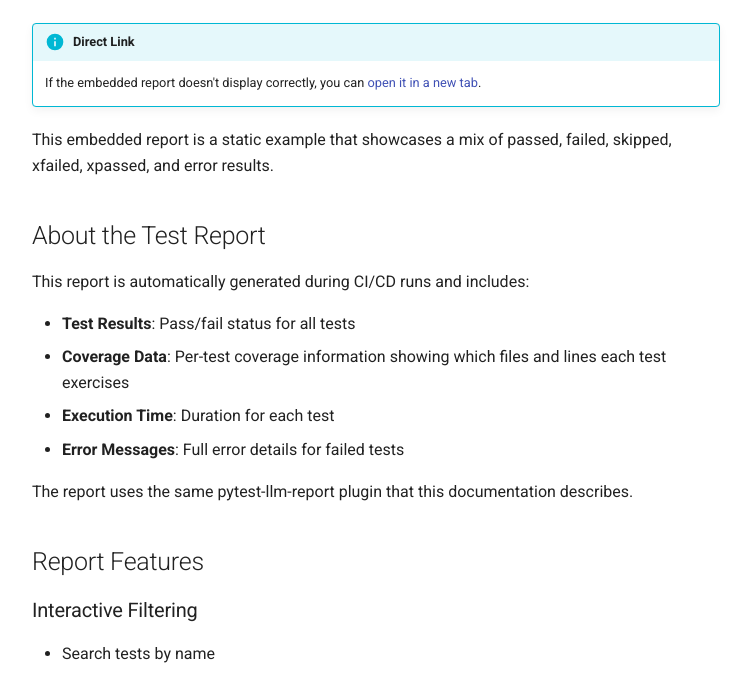
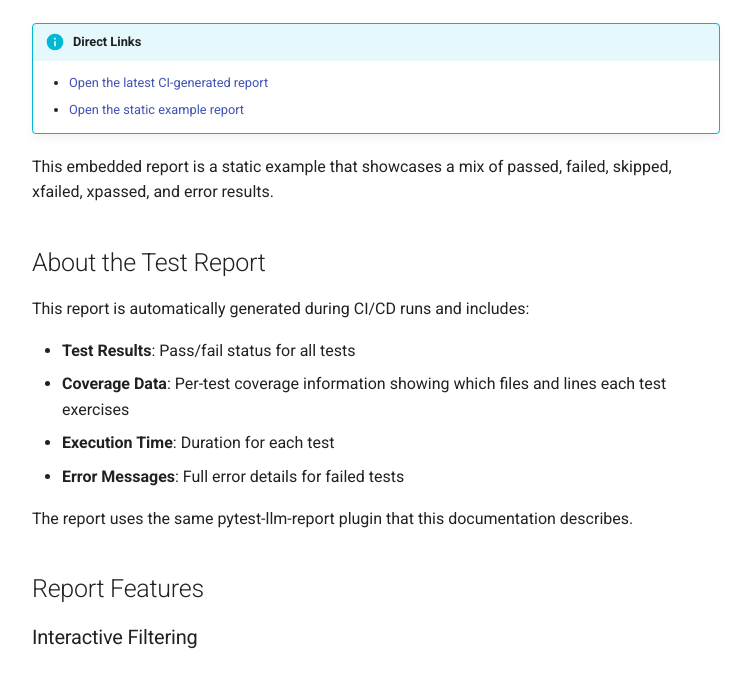
Before and after one commit to palakpsheth/pytest-llm-report, an MkDocs documentation site: the page built from docs/test-report.md, in a window 1280 px wide and 900 px high, scrolled down 816 px, cut to the strip 226-900 px from the top of the window. Shown: the whole strip, without its empty margins (264-1015 px from the left). Built offline with MkDocs 1.6.1 and Material for MkDocs 9.7.7, drawn with Linux system fonts in a browser that asks for light colours; comment, search, counter and statistics services are not loaded.

Commit message:
Add direct links to live and example reports

```diff
--- a/docs/test-report.md
+++ b/docs/test-report.md
@@ -2,8 +2,9 @@
 
 <iframe src="example-report/index.html" style="width: 100%; height: 90vh; border: 1px solid #e2e8f0; border-radius: 0.5rem;" title="Interactive Test Report"></iframe>
 
-!!! info "Direct Link"
-    If the embedded report doesn't display correctly, you can [open it in a new tab](example-report/index.html){ target="_blank" }.
+!!! info "Direct Links"
+    - [Open the latest CI-generated report](reports/index.html){ target="_blank" }
+    - [Open the static example report](example-report/index.html){ target="_blank" }
 
 This embedded report is a static example that showcases a mix of passed, failed, skipped, xfailed, xpassed, and error results.
 
```
